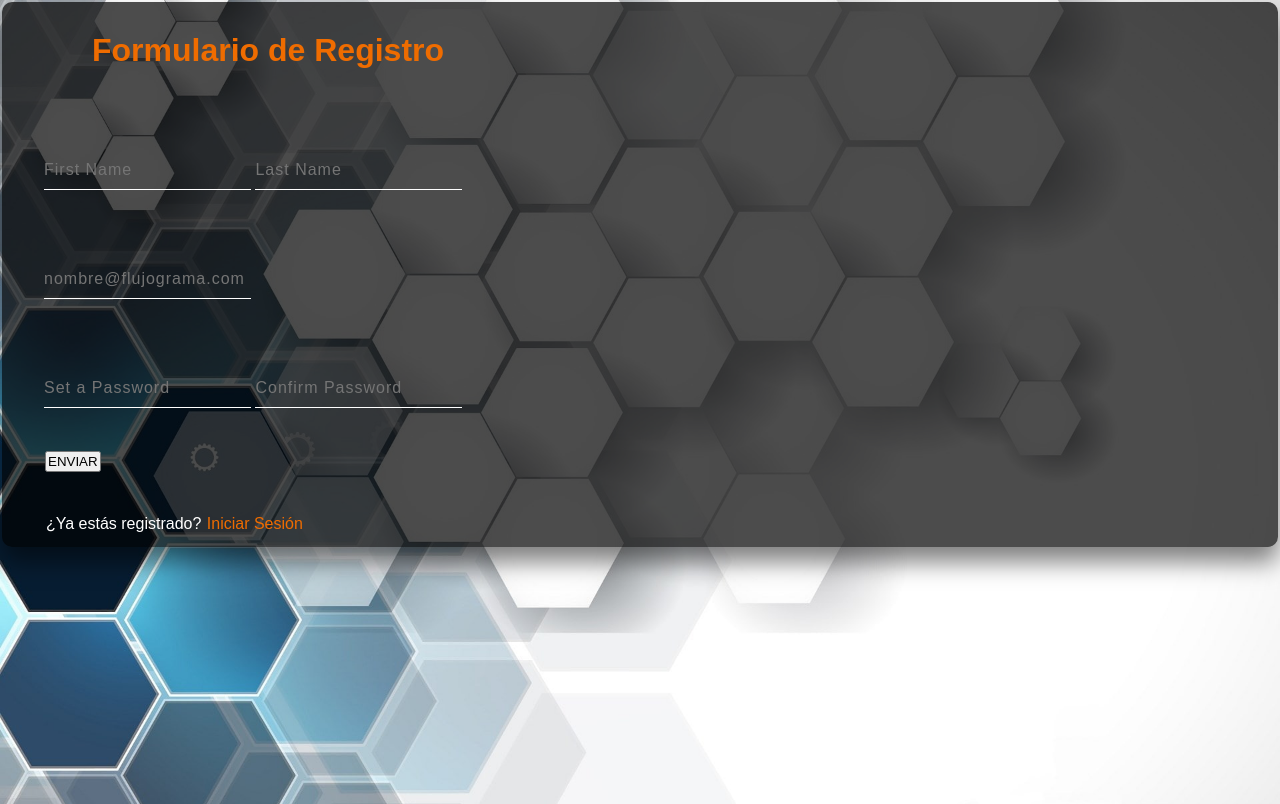
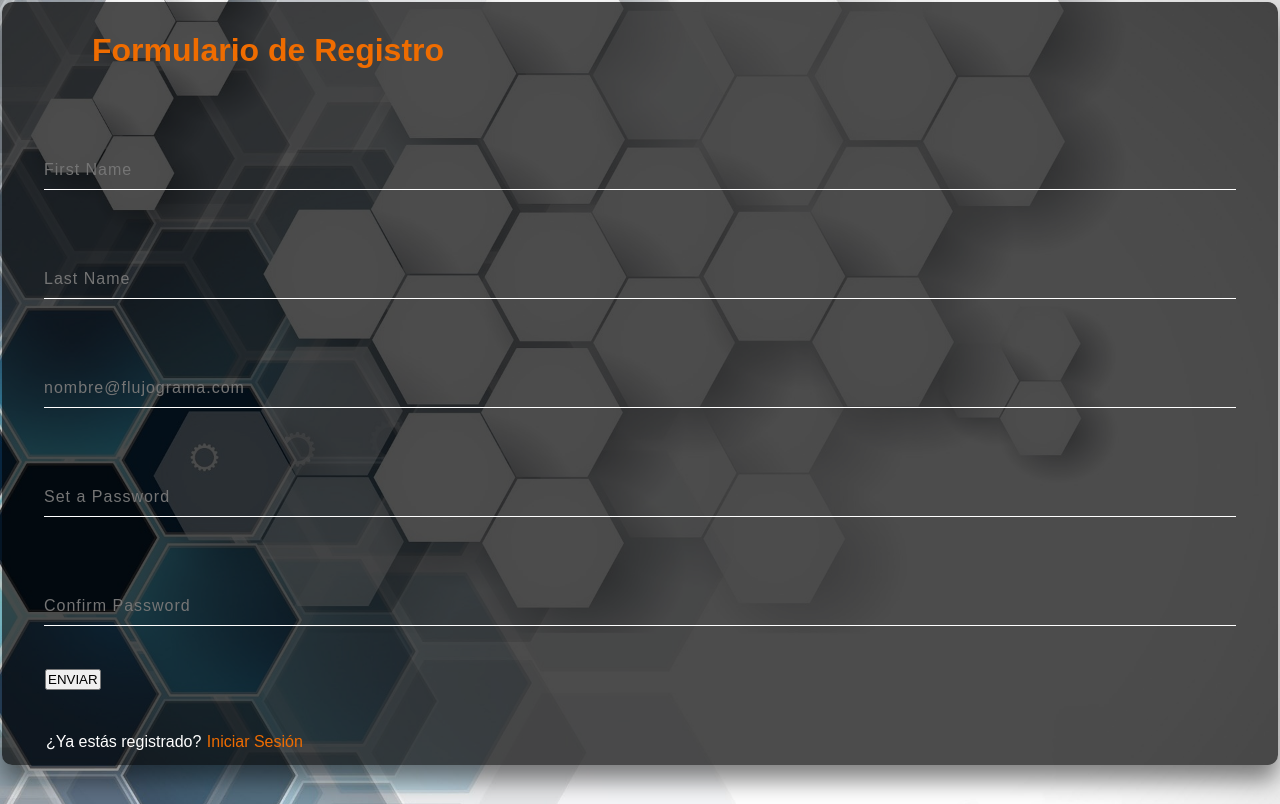
Before and after one commit to Franriv88/Flujograma21, a PHP site: page /formularioRegistro.html in a window 1280 px wide. Run offline with PHP 8.4, Linux system fonts and the light colour scheme.

Commit message:
prueba de git

```diff
--- a/style.css
+++ b/style.css
@@ -62,7 +62,7 @@ h1{
 }
 
 .formulario .input-group input{
-  widht:100%;
+  width:100%;
   padding: 10px 0;
   font-size: 1rem;
   letter-spacing: 1px;
```
